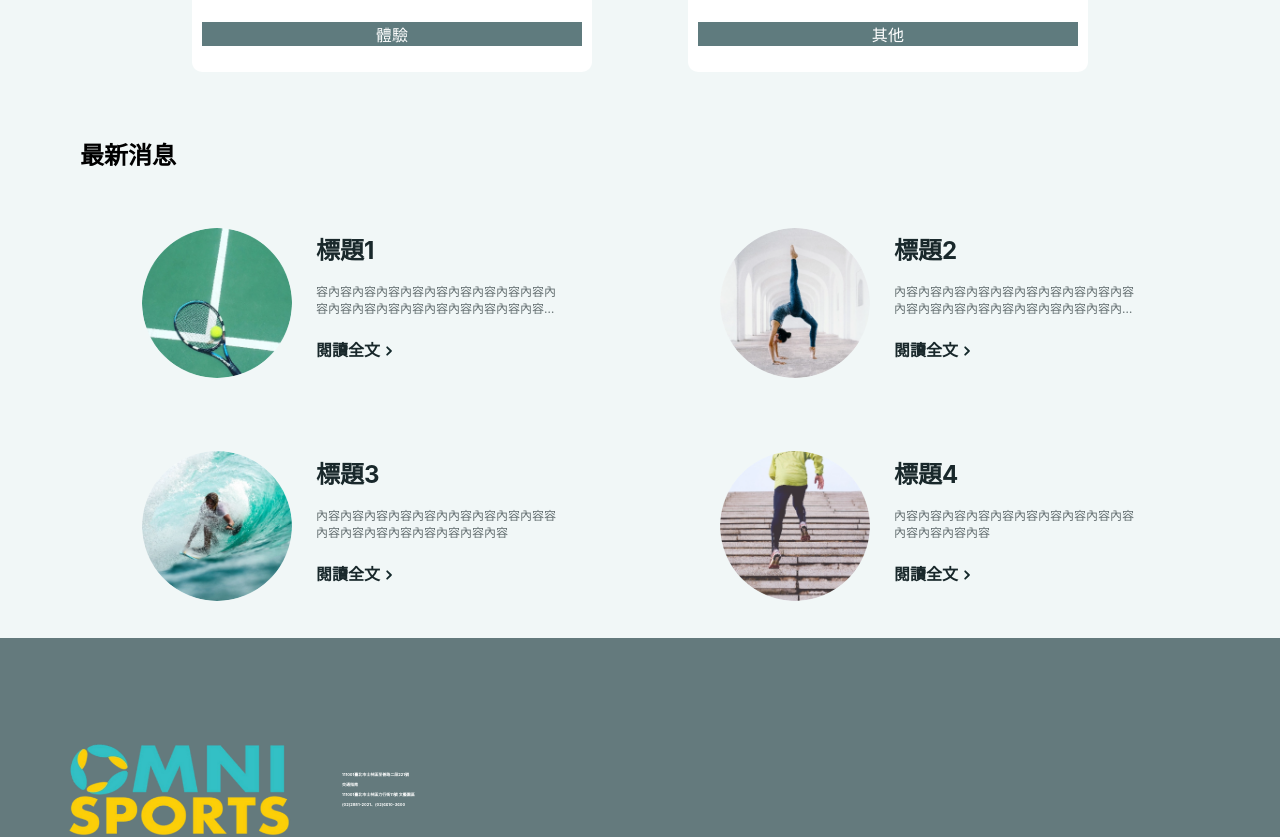
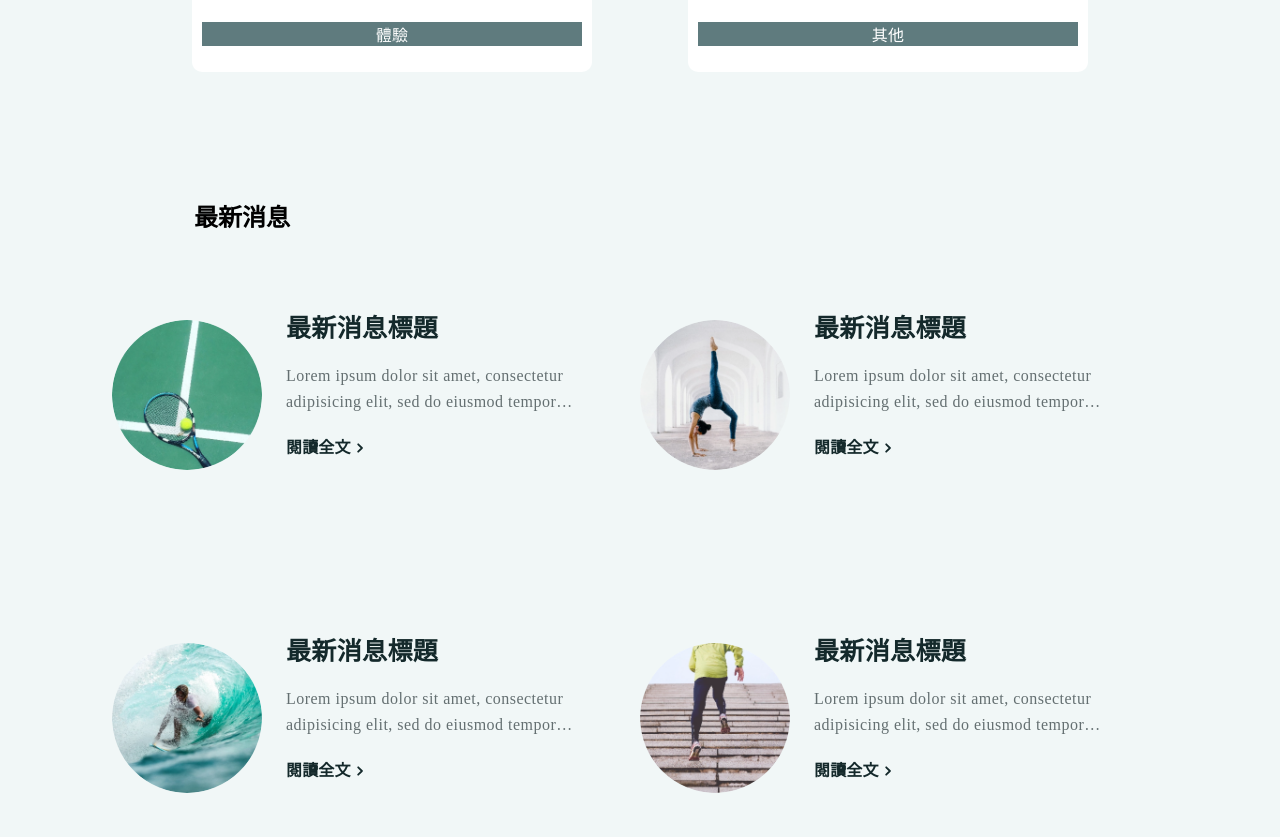
Before and after one commit to CAFECA-IO/sports-charity, a Next.js app: page / in a window 1280 px wide. Shown: the part 2220-3057 px from the top of the page. Built offline with nearby package versions, Linux system fonts and the light colour scheme.

Commit message:
Edit news list css

```diff
--- a/src/components/events/event_list.module.css
+++ b/src/components/events/event_list.module.css
@@ -4,7 +4,7 @@
 
 .events h2 {
   margin-top: 56px;
-  margin-left: 150px;
+  margin-left: 194px;
 
   text-align: left;
   font: normal normal bold 28px/25px Noto Sans TC;
--- a/src/components/news/news_list.module.css
+++ b/src/components/news/news_list.module.css
@@ -1,6 +1,10 @@
+.news {
+  padding: 0;
+}
+
 .news h2 {
-  margin-top: 3rem;
-  margin-left: 5rem;
+  margin-top: 110px;
+  margin-left: 194px;
 }
 
 .grid {
@@ -11,9 +15,9 @@
 }
 
 .newsbox {
-  margin: 1rem 4rem 1rem;
-  padding: 1rem;
-
+  width: 528px;
+  height: 163px;
+  margin: 60px 0px 100px;
   display: flex;
   flex-direction: row;
   align-items: center;
@@ -21,7 +25,6 @@
   text-align: left;
   background-color: none;
   text-decoration: none;
-  width: 450px;
 }
 
 .imgbox {
@@ -50,23 +53,29 @@
 }
 
 .textarea {
-  margin-left: 1.5rem;
-  width: 240px;
+  margin-left: 24px;
+  width: 300px;
 }
 
 .textarea h2 {
-  margin: 0.5rem 0 1rem 0;
-  font-size: 1.5rem;
-  color: #19282b;
+  margin: 0;
+  text-align: left;
+  font: normal normal bold 25px/37px Noto Sans TC;
+  letter-spacing: 0.35px;
+  color: #14292b;
 }
 
 .textarea h4 {
-  font-size: 1em;
-  color: #19282b;
+  text-align: left;
+  font: normal normal bold 16px/21px Noto Sans TC;
+  letter-spacing: 0.16px;
+  color: #14292b;
 }
 
 .textarea p {
-  font-size: 0.75rem;
+  text-align: left;
+  font: normal normal normal 16px/26px Noto Sans TC;
+  letter-spacing: 0.48px;
 
   overflow: hidden;
   display: -webkit-box;
--- a/src/components/news/news_list.tsx
+++ b/src/components/news/news_list.tsx
@@ -12,9 +12,10 @@ function NewsList() {
             <img src="/news-1.png" alt=""></img>
           </div>
           <div className={styles.textarea}>
-            <h2>標題1</h2>
+            <h2>最新消息標題</h2>
             <p>
-              容內容內容內容內容內容內容內容內容內容內容內容內容內容內容內容內容內容內容內容內容內容內容內容內容內容內容內容內容內容內容內容內容內容內容內容內容
+              Lorem ipsum dolor sit amet, consectetur adipisicing elit, sed do
+              eiusmod tempor incididunt ut labore et dolore magna aliqua.
             </p>
             <h4>
               閱讀全文{" "}
@@ -33,9 +34,10 @@ function NewsList() {
             <img src="/news-2.png" alt=""></img>
           </div>
           <div className={styles.textarea}>
-            <h2>標題2</h2>
+            <h2>最新消息標題</h2>
             <p>
-              內容內容內容內容內容內容內容內容內容內容內容內容內容內容內容內容內容內容內容內容內容內容
+              Lorem ipsum dolor sit amet, consectetur adipisicing elit, sed do
+              eiusmod tempor incididunt ut labore et dolore magna aliqua.
             </p>
             <h4>
               閱讀全文{" "}
@@ -54,9 +56,10 @@ function NewsList() {
             <img src="/news-3.png" alt=""></img>
           </div>
           <div className={styles.textarea}>
-            <h2>標題3</h2>
+            <h2>最新消息標題</h2>
             <p>
-              內容內容內容內容內容內內容內容內容內容容內容內容內容內容內容內容內容內容
+              Lorem ipsum dolor sit amet, consectetur adipisicing elit, sed do
+              eiusmod tempor incididunt ut labore et dolore magna aliqua.
             </p>
             <h4>
               閱讀全文{" "}
@@ -75,8 +78,11 @@ function NewsList() {
             <img src="/news-4.png" alt=""></img>
           </div>
           <div className={styles.textarea}>
-            <h2>標題4</h2>
-            <p>內容內容內容內容內容內容內容內容內容內容內容內容內容內容</p>
+            <h2>最新消息標題</h2>
+            <p>
+              Lorem ipsum dolor sit amet, consectetur adipisicing elit, sed do
+              eiusmod tempor incididunt ut labore et dolore magna aliqua.
+            </p>
             <h4>
               閱讀全文{" "}
               <Image
```
